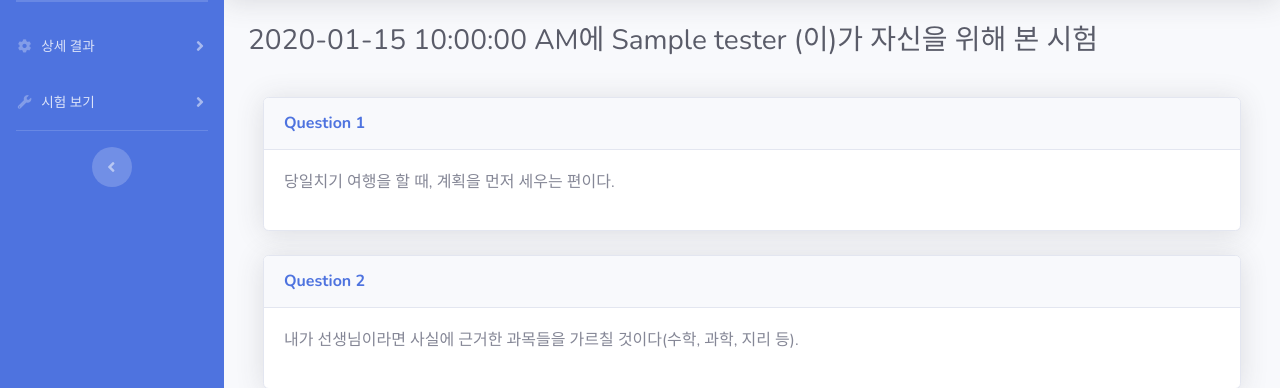
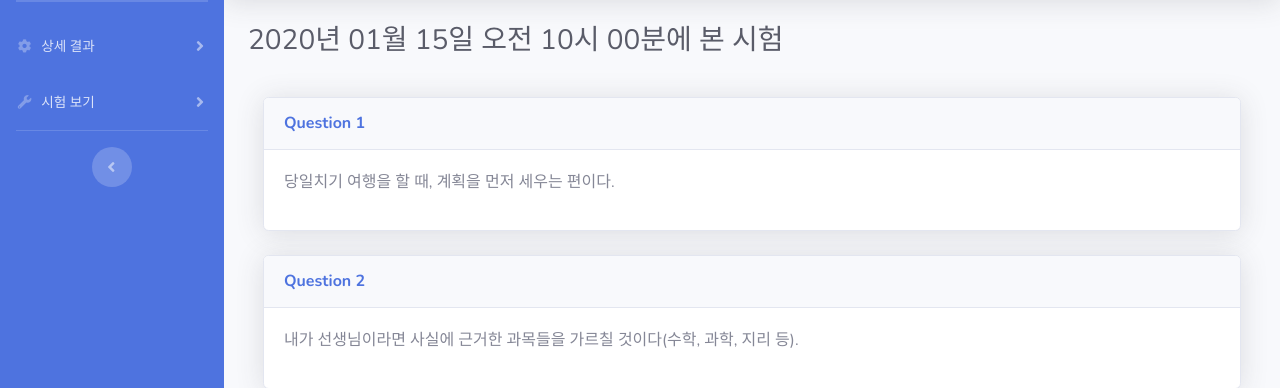
Before and after one commit to acho2004/flaskproject, a Flask app: template flaskr/templates/viewselfresult.html in a window 1280 px wide. Shown: the part 70-458 px from the top of the page. Run offline with Flask 2, Linux system fonts and the light colour scheme; a user stored in the database is signed in; data comes from the database, SQL or seed files in the repository; both versions use the stored data as it was after the commit; the template is opened without the code that fills it: most values are stand-ins (such as "Sample title", 1, 10 or a date in 2020); some libraries are stand-ins or nearby versions.

Commit message:
time in viewselfresult is now more legible

```diff
--- a/flaskr/templates/viewselfresult.html
+++ b/flaskr/templates/viewselfresult.html
@@ -125,8 +125,8 @@
 
                 <!-- Page Heading -->
                 <div class="d-sm-flex align-items-center justify-content-between mb-4">
-                    <h1 class="h3 mb-0 text-gray-800">{{route['created'].strftime('%Y-%m-%d %I:%M:%S %p')}}에
-                        {{tester['name']}} (이)가 자신을 위해 본 시험</h1>
+                    <h1 class="h3 mb-0 text-gray-800">{{route['created'].strftime('%Y')}}년 {{route['created'].strftime('%m')}}월 {{route['created'].strftime('%d')}}일
+                        {% if route['created'].strftime('%p') == "AM" %}오전{% else %} 오후 {% endif %} {{route['created'].strftime('%I')}}시 {{route['created'].strftime('%M')}}분에 본 시험</h1>
                 </div>
 
                 <form style="padding: 15px" class="questionaire">
```
Also changed, not shown: instance/flaskr.sqlite.
